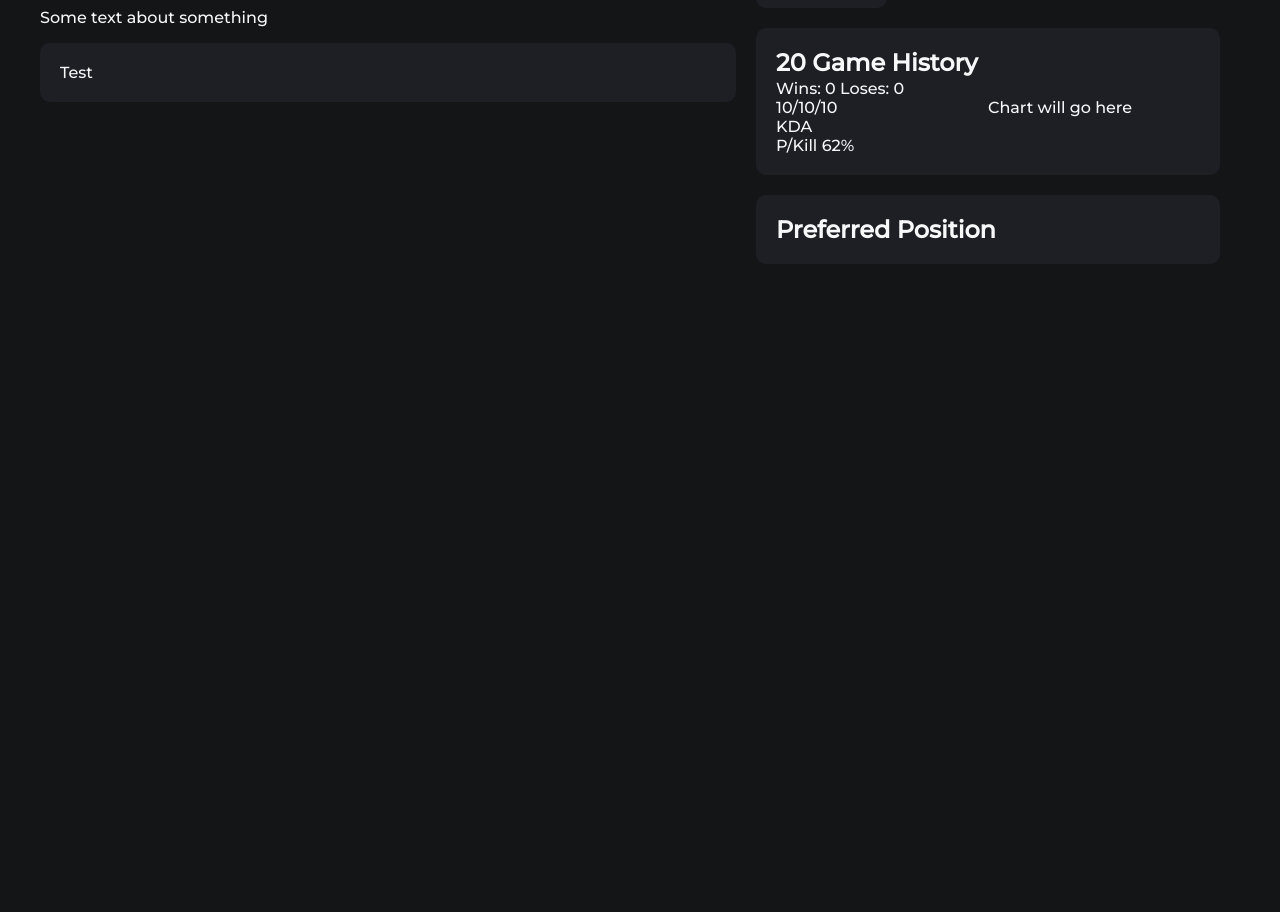
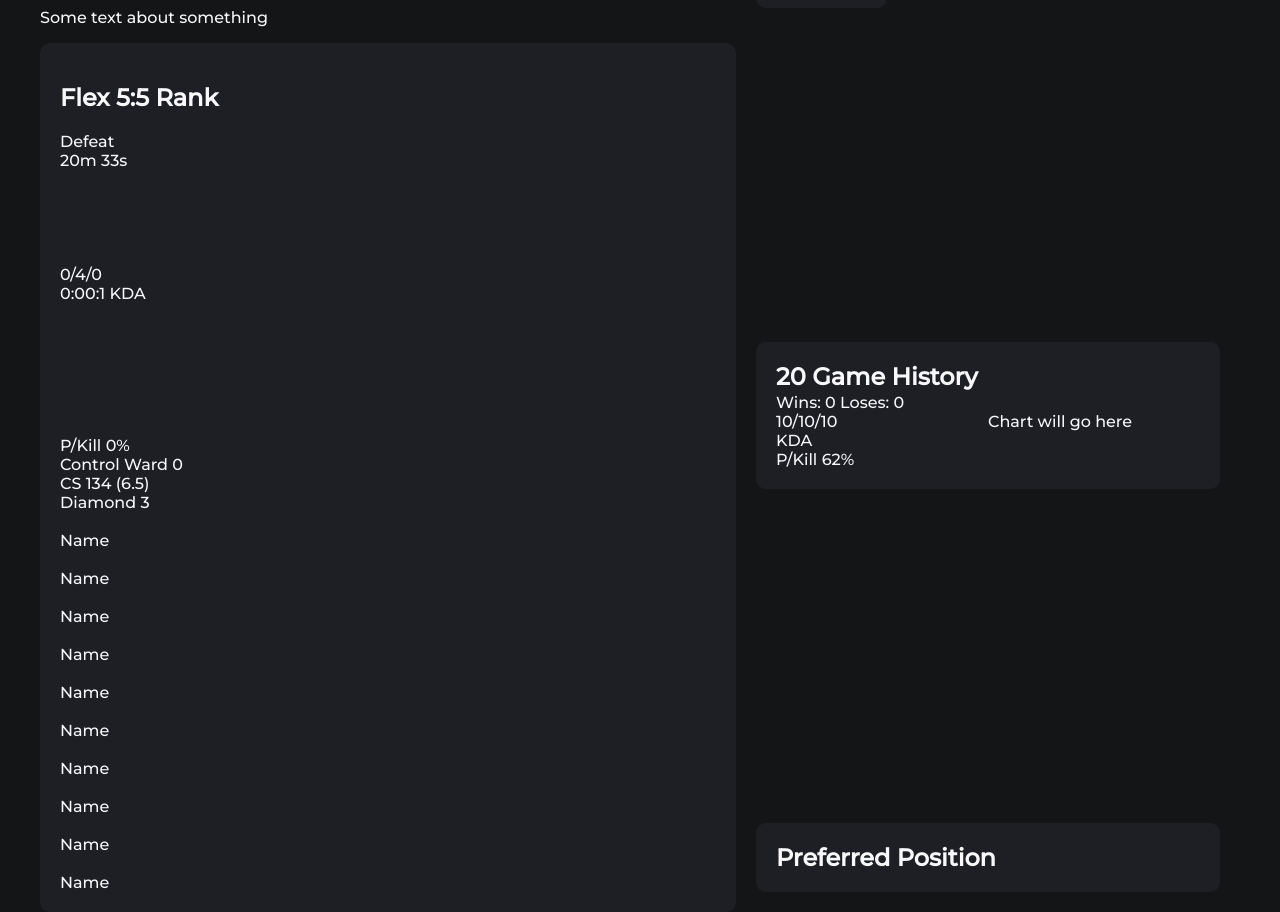
Before and after one commit to connor-kfitz/data-tracker, a React (Create React App) app: page / in a window 1280 px wide. Shown: the part 165-1077 px from the top of the page. Before the commit the page ends 800 px from the top, so only its background shows below. Built offline with nearby package versions, Linux system fonts and the light colour scheme; no server answers.

Commit message:
Added Match History Skeleton HTML

```diff
--- a/src/index.js
+++ b/src/index.js
@@ -5,7 +5,7 @@ import App from './App';
 
 ReactDOM.render(
   <React.StrictMode>
-    <App />
+    <App/>
   </React.StrictMode>,
   document.getElementById('root')
   );
--- a/src/pages/homepage.jsx
+++ b/src/pages/homepage.jsx
@@ -1,19 +1,56 @@
-import React, { useState } from "react";
-import Axios from 'axios';
+import React, { useState, useEffect } from "react";
+import axios from 'axios';
 import "../styles/homepage-style.css";
 
-const apiKey = "RGAPI-9c2f6b68-2a4d-4f1d-8889-bb3d0b7126ed"
-
-async function fetchName(name){
-    Axios.get(`https://na1.api.riotgames.com/lol/summoner/v4/summoners/by-name/${name}?api_key=${apiKey}`).then((response) => {
-        console.log(response)
-    })
-
-}
+const apiKey = "RGAPI-9c2f6b68-2a4d-4f1d-8889-bb3d0b7126ed";
+var name = 'Monkæ'
+var puuid = "FE-AkSKHlt5HekAajyo3q0vgmLtH-64IKMcNk50aWE0XInp4AUVwAfWHSqQZKB3DFOeszLf7O8ReNQ";
+var matchId = "NA1_4473673180";
 
 export default function Homepage() {
 
+    const getPUUID = () => {
+        axios.get(`https://na1.api.riotgames.com/lol/summoner/v4/summoners/by-name/${name}?api_key=${apiKey}`)
+            .then(response => {
+                setPUUID(response.data.puuid)
+            }).catch(err => {
+                console.log(err)
+            })
+    }
+
+    const getMatchIds = () => {
+        axios.get(`https://americas.api.riotgames.com/lol/match/v5/matches/by-puuid/${PUUID}/ids?start=0&count=5&api_key=${apiKey}`)
+        .then((response) => {
+            setMatchIds(response.data)
+        }).catch(err => {
+            console.log(err)
+        })
+    }
+
+    const getMatchInfo = (id) => {
+            axios.get(`https://americas.api.riotgames.com/lol/match/v5/matches/${id}?api_key=${apiKey}`)
+            .then((response) => {
+                setMatchData(current => [...current, response])
+                console.log('g')
+                console.log(matchData)
+            }).catch(err => {
+                console.log(err)
+            })
+
+    }
+
+
     const [gameHistoryModeSelect, setGameHistoryModeSelect] = useState ('RankedSolo');
+    const [PUUID, setPUUID] = useState('');
+    const [matchIds, setMatchIds] = useState([]);
+    const [matchData, setMatchData] = useState([]);
+
+
+    useEffect(() => {
+        getPUUID()
+        getMatchIds()
+    }, [])
+
 
     function setRankedSolo() {
         setGameHistoryModeSelect('RankedSolo')
@@ -23,7 +60,6 @@ export default function Homepage() {
         setGameHistoryModeSelect('RankedFlex')
     }
 
-    fetchName('Yolah');
 
     return (
         <main>
@@ -34,7 +70,129 @@ export default function Homepage() {
                         <p>Some text about something</p>
                     </div>
                     <div className="match-history">
-                        <div>Test</div>
+                        <div>
+                            <h1>Flex 5:5 Rank</h1>
+                            <div>Defeat</div>
+                            <div>20m 33s</div>
+                        </div>
+                        <div>
+                            <div>
+                                <img></img>
+                            </div>
+                            <div>
+                                <div>
+                                    <img></img>
+                                </div>
+                                <div>
+                                    <img></img>
+                                </div>
+                                <div>
+                                    <img></img>
+                                </div>
+                                <div>
+                                    <img></img>
+                                </div>
+                            </div>
+                            <div>
+                                <div>0/4/0</div>
+                                <div>0:00:1 KDA</div>
+                            </div>
+                            <div>
+                                <div>
+                                    <img></img>
+                                </div>
+                                <div>
+                                    <img></img>
+                                </div>
+                                <div>
+                                    <img></img>
+                                </div>
+                                <div>
+                                    <img></img>
+                                </div>
+                                <div>
+                                    <img></img>
+                                </div>
+                                <div>
+                                    <img></img>
+                                </div>
+                                <div>
+                                    <img></img>
+                                </div>
+                            </div>
+                        </div>
+                        <div>
+                            <div>P/Kill 0%</div>
+                            <div>Control Ward 0</div>
+                            <div>CS 134 (6.5)</div>
+                            <div>Diamond 3</div>
+                        </div>
+                        <div>
+                            <div>
+                                <div>
+                                    <div>
+                                        <img></img>
+                                    </div>
+                                    <div>Name</div>
+                                </div>
+                                <div>
+                                    <div>
+                                        <img></img>
+                                    </div>
+                                    <div>Name</div>
+                                </div>
+                                <div>
+                                    <div>
+                                        <img></img>
+                                    </div>
+                                    <div>Name</div>
+                                </div>
+                                <div>
+                                    <div>
+                                        <img></img>
+                                    </div>
+                                    <div>Name</div>
+                                </div>
+                                <div>
+                                    <div>
+                                        <img></img>
+                                    </div>
+                                    <div>Name</div>
+                                </div>
+                            </div>
+                            <div>
+                                <div>
+                                    <div>
+                                        <img></img>
+                                    </div>
+                                    <div>Name</div>
+                                </div>
+                                <div>
+                                    <div>
+                                        <img></img>
+                                    </div>
+                                    <div>Name</div>
+                                </div>
+                                <div>
+                                    <div>
+                                        <img></img>
+                                    </div>
+                                    <div>Name</div>
+                                </div>
+                                <div>
+                                    <div>
+                                        <img></img>
+                                    </div>
+                                    <div>Name</div>
+                                </div>
+                                <div>
+                                    <div>
+                                        <img></img>
+                                    </div>
+                                    <div>Name</div>
+                                </div>
+                            </div>
+                        </div>
                     </div>
                 </section>
                 <section className="home-sec-two">
```
Also changed, not shown: src/components/single-game-history.jsx (added, +11 -0 lines), src/styles/single-game-history-style.css (added).
